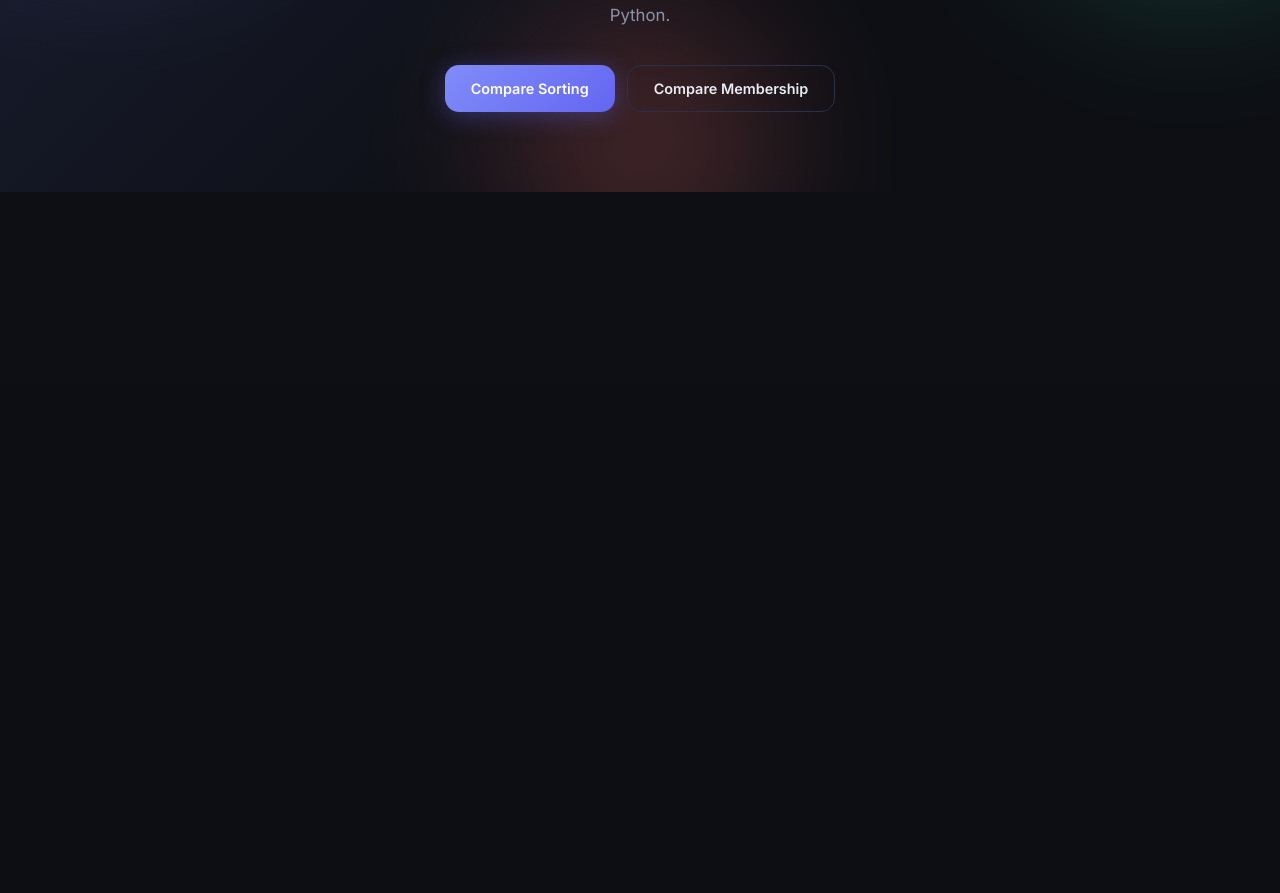
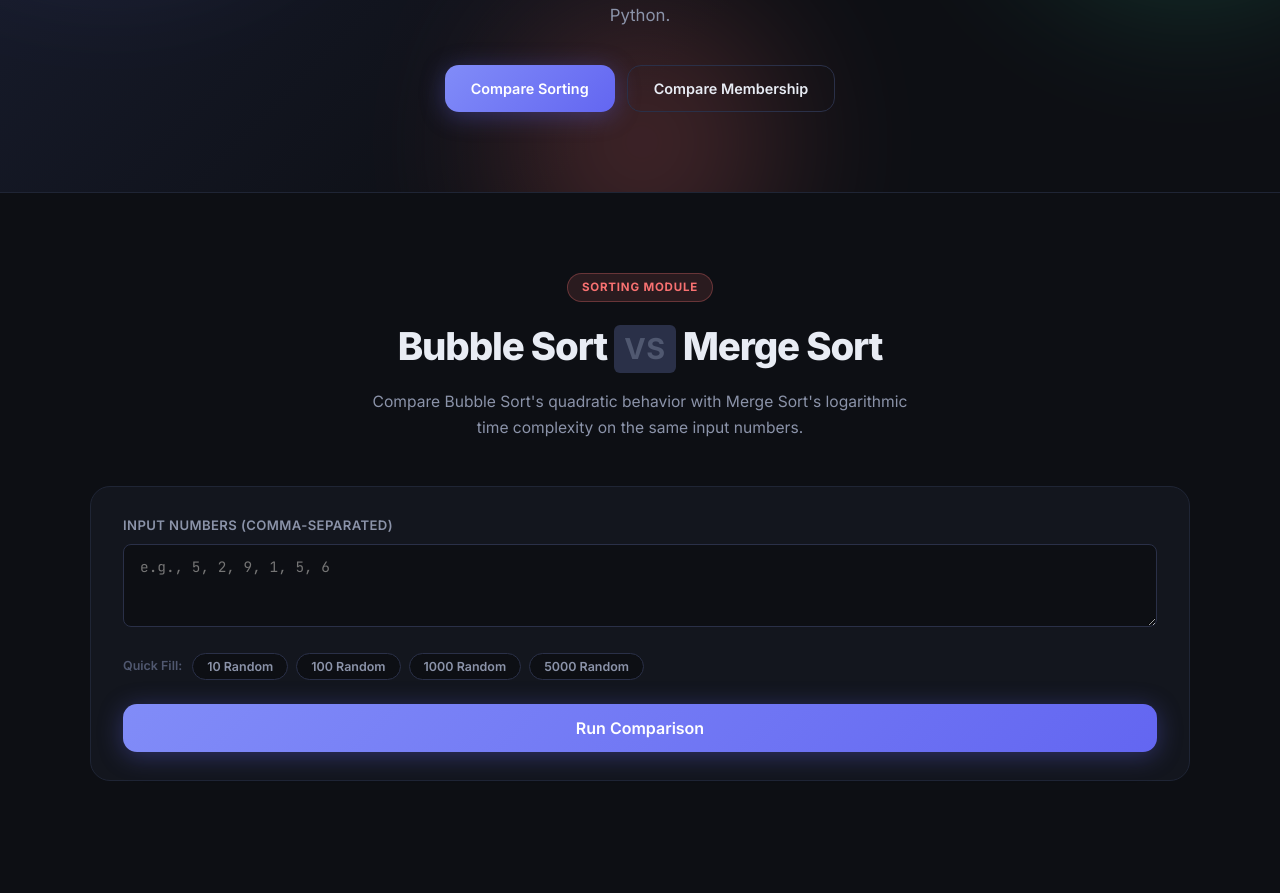
Before and after one commit to sejalheda/CFAI, a Flask app: page / in a window 1280 px wide. Shown: the part 415-1308 px from the top of the page. Before the commit the page ends 607 px from the top, so only its background shows below. Run offline with Flask 3, Linux system fonts and the light colour scheme.

Commit message:
feat: add Sorting module layout with inputs and quick fill chips

```diff
--- a/templates/index.html
+++ b/templates/index.html
@@ -46,6 +46,40 @@
         </div>
       </div>
     </section>
+
+    <section id="sorting" class="module-section">
+      <div class="section-inner">
+        <div class="section-header">
+          <span class="section-badge sort-badge">Sorting Module</span>
+          <h2 class="section-title">Bubble Sort <span class="vs-badge">VS</span> Merge Sort</h2>
+          <p class="section-desc">
+            Compare Bubble Sort's quadratic behavior with Merge Sort's logarithmic time complexity on the same input numbers.
+          </p>
+        </div>
+
+        <div class="input-panel">
+          <div class="input-group">
+            <label class="input-label" for="sort-input">Input Numbers (comma-separated)</label>
+            <textarea id="sort-input" class="input-textarea" placeholder="e.g., 5, 2, 9, 1, 5, 6" rows="3"></textarea>
+          </div>
+
+          <div class="quick-fill-row">
+            <span class="quick-label">Quick Fill:</span>
+            <button class="chip" type="button" onclick="fillSort(10)">10 Random</button>
+            <button class="chip" type="button" onclick="fillSort(100)">100 Random</button>
+            <button class="chip" type="button" onclick="fillSort(1000)">1000 Random</button>
+            <button class="chip" type="button" onclick="fillSort(5000)">5000 Random</button>
+          </div>
+
+          <button id="sort-run-btn" class="btn btn--primary btn--wide" type="button" onclick="runSort()">
+            <span id="sort-btn-text">Run Comparison</span>
+            <span id="sort-btn-loader" class="btn-loader hidden"></span>
+          </button>
+
+          <div id="sort-error" class="error-box hidden"></div>
+        </div>
+      </div>
+    </section>
   </div>
   <script src="https://cdn.jsdelivr.net/npm/chart.js"></script>
 </body>
```
